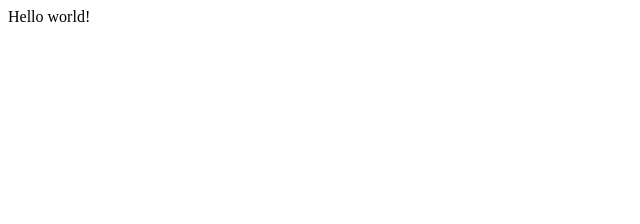
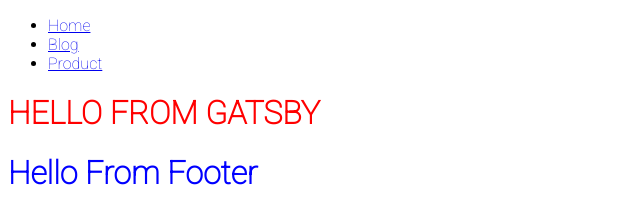
Before and after one commit to hironakobayashi/gatsby_tutorial, a Gatsby site: page / in a window 1280 px wide. Shown: the whole page, without its empty margins (0-640 px from the left). Built offline with nearby package versions, Linux system fonts and the light colour scheme; Gatsby itself is replaced by a stand-in of ours.

Commit message:
Create Pages

```diff
--- a/package.json
+++ b/package.json
@@ -19,6 +19,7 @@
     "react-dom": "^17.0.1"
   },
   "devDependencies": {
+    "eslint-config-react-app": "^6.0.0",
     "prettier": "2.2.1"
   },
   "repository": {
--- /dev/null
+++ b/src/components/Footer.js
@@ -0,0 +1,11 @@
+import React from "react"
+
+const Footer = () => {
+  return (
+    <div>
+      <h1>hello from footer</h1>
+    </div>
+  )
+}
+
+export default Footer
--- /dev/null
+++ b/src/components/Layout.js
@@ -0,0 +1,16 @@
+import React from "react"
+import Navbar from "./Navbar"
+import Footer from "./Footer"
+import "./layout.css"
+
+const Layout = ({ children }) => {
+  return (
+    <>
+      <Navbar />
+      <main>{children}</main>
+      <Footer />
+    </>
+  )
+}
+
+export default Layout
--- /dev/null
+++ b/src/components/Navbar.js
@@ -0,0 +1,21 @@
+import { Link } from "gatsby"
+import React from "react"
+
+const Navbar = () => {
+  return (
+    <nav>
+      <ul>
+        <li>
+          <Link to="/">Home</Link>
+        </li>
+        <li>
+          <Link to="/blog">Blog</Link>
+        </li>
+        <li>
+          <Link to="/product">Product</Link>
+        </li>
+      </ul>
+    </nav>
+  )
+}
+export default Navbar
--- /dev/null
+++ b/src/components/layout.css
@@ -0,0 +1,20 @@
+@import url("https://fonts.googleapis.com/css2?family=Roboto:wght@100&display=swap");
+
+body {
+  font-family: "Roboto", sans-serif;
+}
+
+h1 {
+  color: blue;
+  text-transform: capitalize;
+}
+
+.blog-text {
+  color: red;
+  line-height: 0.5;
+}
+
+.product-text {
+  color: green;
+  line-height: 3;
+}
--- a/src/pages/index.js
+++ b/src/pages/index.js
@@ -1,5 +1,14 @@
 import React from "react"
+import Layout from "../components/Layout"
 
-export default function Home() {
-  return <div>Hello world!</div>
+const Home = () => {
+  return (
+    <Layout>
+      <h1 style={{ color: "red", textTransform: "uppercase" }}>
+        Hello from Gatsby
+      </h1>
+    </Layout>
+  )
 }
+
+export default Home
```
Also changed, not shown: src/pages/404.js (added, +12 -0 lines), src/pages/blog.js (added, +16 -0 lines), src/pages/product.js (added, +16 -0 lines), .eslintrc.js (added), 1 other file.
